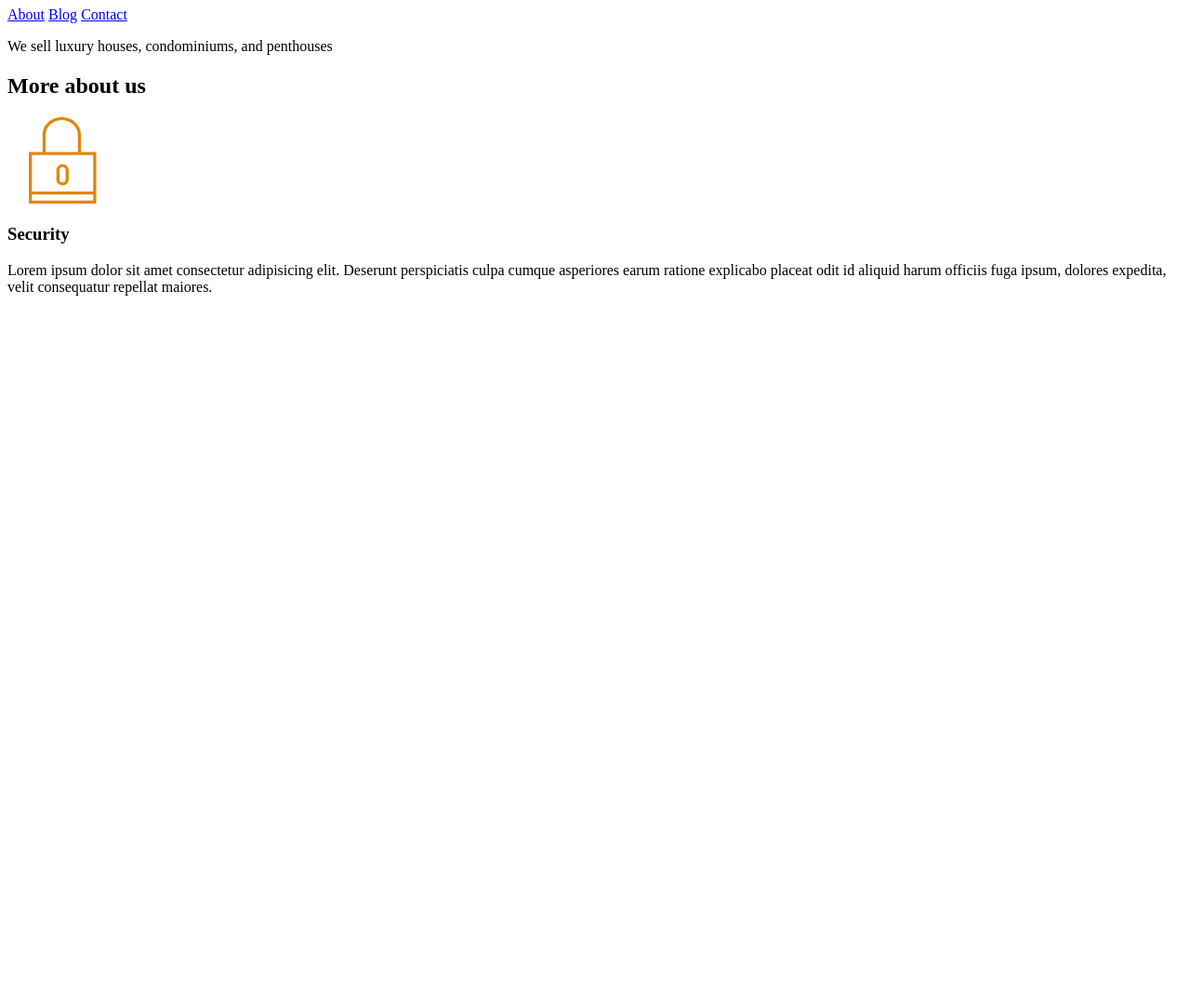
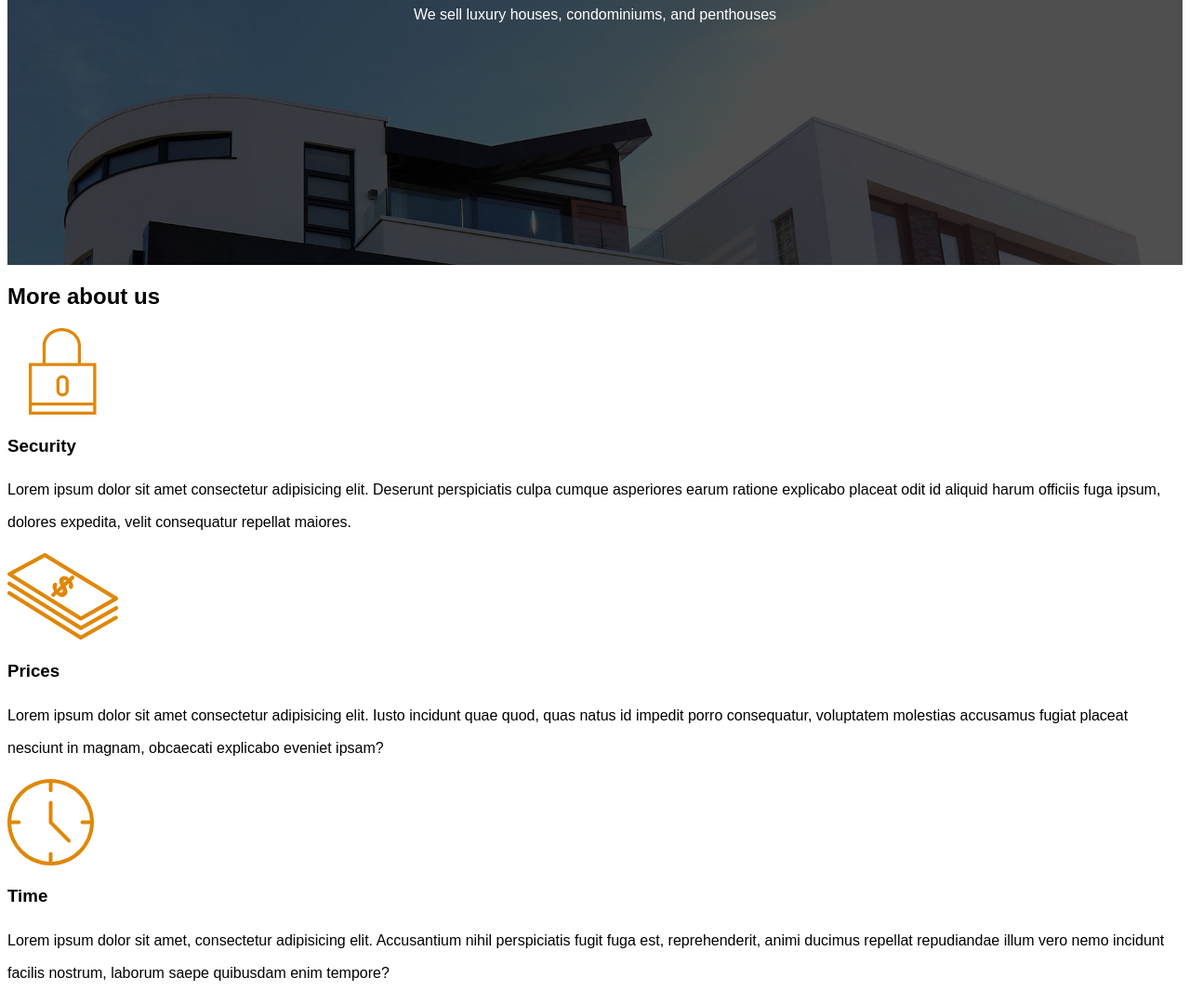
Before and after one commit to BradleyDuski/RealEstate-ch58, a plain HTML site: page Index.html in a window 1280 px wide. Shown: the part 73-1153 px from the top of the page at 93% size. Before the commit the page ends 800 px from the top, so only its background shows below. Drawn offline with Linux system fonts and the light colour scheme.

Commit message:
First Assignment Version

```diff
--- a/Index.html
+++ b/Index.html
@@ -4,17 +4,17 @@
     <meta charset="UTF-8">
     <meta name="viewport" content="width=device-width, initial-scale=1.0">
     <title>Real Estate</title>
-    <link rel="stylesheet" href="style.css">
+    <link rel="stylesheet" href="mystyle.css">
 </head>
 <body>
-    <header>
+    <header class="header1">
 <h1>Real Estate</h1>
 <nav>
     <a href="about.html">About</a>
     <a href="blog.html">Blog</a>
     <a href="contact.html">Contact</a>
 </nav>
-<p>We sell luxury houses, condominiums, and penthouses</p>
+<p class="header2">We sell luxury houses, condominiums, and penthouses</p>
     </header>
 
 
@@ -27,7 +27,19 @@
     <p>Lorem ipsum dolor sit amet consectetur adipisicing elit. Deserunt perspiciatis culpa cumque asperiores earum ratione
     explicabo placeat odit id aliquid harum officiis fuga ipsum, dolores expedita, velit consequatur repellat maiores.</p>
 </div>
+<div>
+    <img src="IMG/icon2.svg" alt="money">
+    <h3>Prices</h3>
+    <p>Lorem ipsum dolor sit amet consectetur adipisicing elit. Iusto incidunt quae quod, quas natus id impedit porro
+    consequatur, voluptatem molestias accusamus fugiat placeat nesciunt in magnam, obcaecati explicabo eveniet ipsam?</p>
+</div>
+<div>
+<img src="IMG/icon3.svg" alt="clock">
+<h3>Time</h3>
+<p>Lorem ipsum dolor sit amet, consectetur adipisicing elit. Accusantium nihil perspiciatis fugit fuga est, reprehenderit,
+animi ducimus repellat repudiandae illum vero nemo incidunt facilis nostrum, laborum saepe quibusdam enim tempore?</p>
 
+</div>
 </main>
 
 
--- a/mystyle.css
+++ b/mystyle.css
@@ -5,18 +5,32 @@ body{
 
 a{
     text-decoration:none;
+    color: white;
+    padding: 10px;
+    line-height: 20px;
 }
 
 p{
-    line-height:1.5;
+    line-height:35px;
 }
 
 
 /*header*/
 
+.header1{
+    background-image:url(IMG/header.jpg);
+    height: 350px;
+    background-size: cover;
+    color:white;
+    display:flex;
+    justify-content: flex-start;
+    align-items: center;
+    flex-direction: column;
+    line-height: 0%;
+}
 
-
-
+.header2{margin-top: 0%;
+margin-bottom: 0%;}
 
 
 
```
